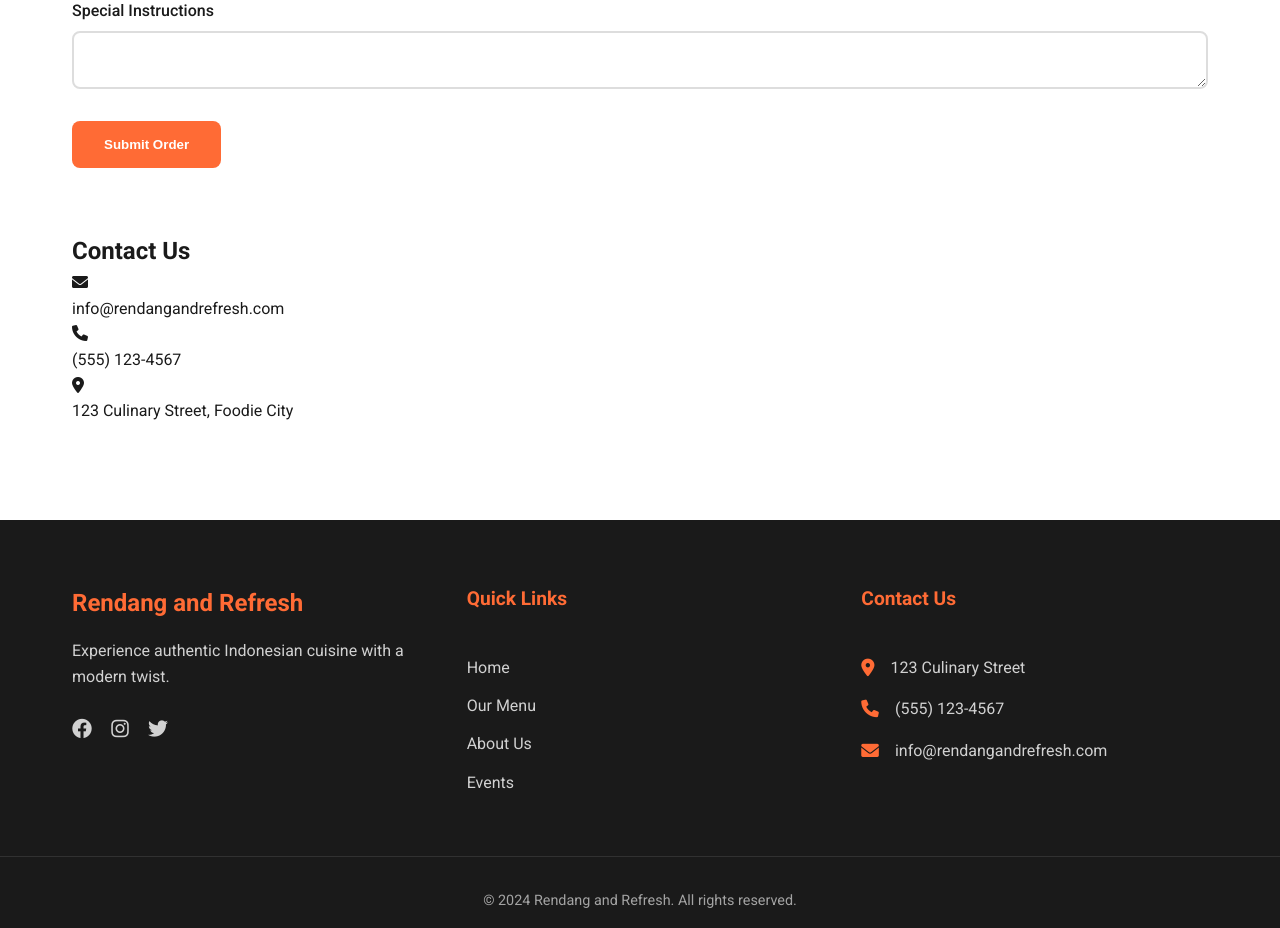
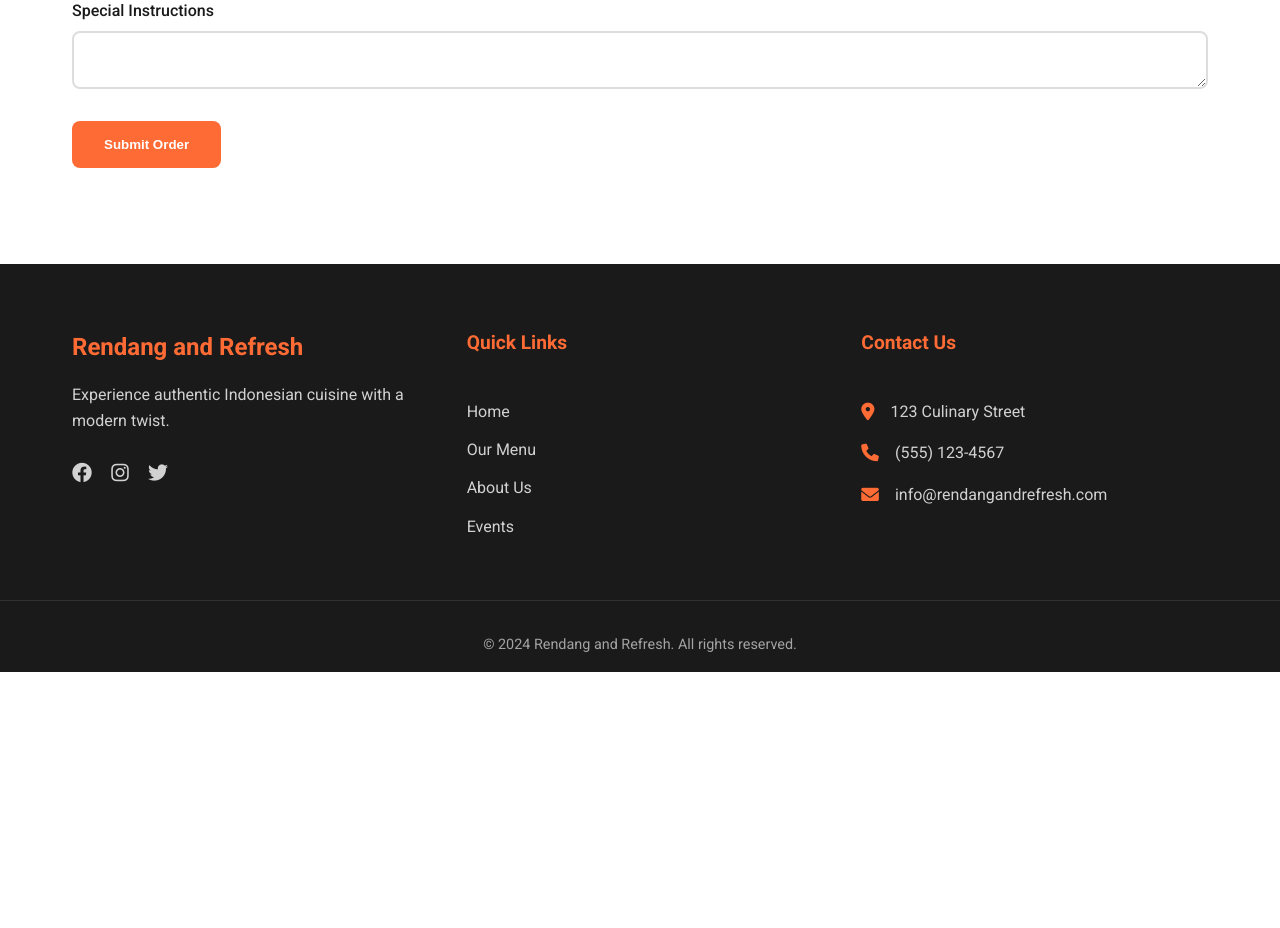
Before and after one commit to adam4788/RendangWebsite, a Flask app: page / in a window 1280 px wide. Shown: the part 1806-2734 px from the top of the page. After the commit the page ends 2478 px from the top, so only its background shows below. Run offline with Flask 3, Linux system fonts and the light colour scheme.

Commit message:
Remove duplicate "Contact Us" section from homepage.
Screenshot: https://storage.googleapis.com/screenshot-production-us-central1/ed5f5992-3772-4006-b49d-ddad74691a17/908978c7-a9fe-428b-b952-759661d95d7b.jpg

```diff
--- a/templates/index.html
+++ b/templates/index.html
@@ -79,24 +79,4 @@
         <div id="order-message" class="order-message"></div>
     </div>
 </section>
-
-<section id="contact" class="contact">
-    <div class="container">
-        <h2>Contact Us</h2>
-        <div class="contact-info">
-            <div class="contact-item">
-                <i class="fas fa-envelope"></i>
-                <p>info@rendangandrefresh.com</p>
-            </div>
-            <div class="contact-item">
-                <i class="fas fa-phone"></i>
-                <p>(555) 123-4567</p>
-            </div>
-            <div class="contact-item">
-                <i class="fas fa-map-marker-alt"></i>
-                <p>123 Culinary Street, Foodie City</p>
-            </div>
-        </div>
-    </div>
-</section>
 {% endblock %}
```
